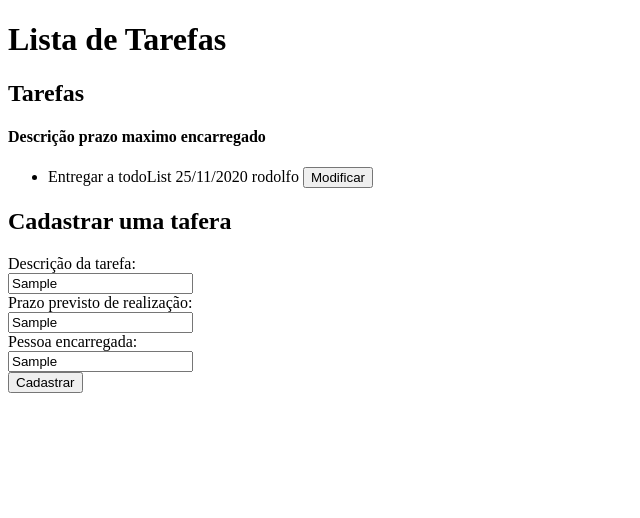
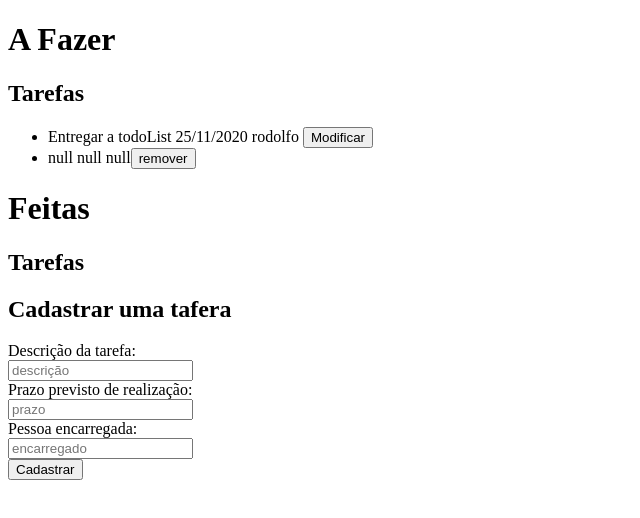
Before and after one commit to denpufa/TO-DO-LIST, a plain HTML site: page index.html in a window 1280 px wide. Both pictures are taken after typing "Sample", "Sample", "Sample" into the empty fields and a click on the button "Cadastrar". Shown: the whole page, without its empty margins (0-640 px from the left). Drawn offline with Linux system fonts and the light colour scheme.

Commit message:
mudanca do query selector pro getElement no js

```diff
--- a/index.html
+++ b/index.html
@@ -7,10 +7,10 @@
 
 <body>
 
-<h1>Lista de Tarefas</h1>
+<h1>A Fazer</h1>
     <h2>Tarefas</h2>
-        <h4>Descrição  prazo maximo   encarregado</h4>
-    <ul id ="tarefas">
+
+    <ul id ="a_fazer">
         <li>
 
              Entregar a todoList   25/11/2020  rodolfo
@@ -18,7 +18,11 @@
         </li>
 
     </ul>
+<h1>Feitas</h1>
+    <h2>Tarefas</h2>
+    <ul id ="feitas">
 
+    </ul>
 
 
 
@@ -31,8 +35,8 @@
         <label for="data">Prazo previsto de realização:</label><br>
         <input type="text" id="prazo" placeholder="prazo"><br>
         <label for="pessoa">Pessoa encarregada:</label><br>
-        <input type="text" id="encarregado" placeholder="encarregado"><br>
-        <button>Cadastrar</button>
+        <input  type="text" id="encarregado" placeholder="encarregado"><br>
+        <button id ="botao_cadastrar">Cadastrar</button>
       </form>
     </div>
 <script src="index.js"></script>
--- a/index.js
+++ b/index.js
@@ -1,8 +1,8 @@
-const botaoCadastrar = document.querySelector("form button")
-const descricao = document.querySelector("form #descricao")
-const prazo = document.querySelector("form #prazo")
-const encarregado = document.querySelector("form #encarregado")
-const ul = document.querySelector("ul")
+const botaoCadastrar = document.getElementById('botao_cadastrar')
+const descricao = document.getElementById('descricao')
+const prazo = document.getElementById('prazo')
+const encarregado = document.getElementById('encarregado')
+const ul = document.getElementById('a_fazer')
 
 
 
@@ -11,7 +11,7 @@ botaoCadastrar.onclick = ev  =>  {
     if(descricao.value && prazo.value && encarregado.value){
 
         const texto = document.createElement('span')
-        texto.innerHTML = $(descricao.value) + " " + $(prazo.value) +  " " +  $(encarregado.value)
+        texto.innerHTML = descricao.nodeValue + " " + prazo.nodeValue +  " " +  encarregado.nodeValue
         const botao = document.createElement('button')
         botao.innerHTML = 'remover'
 
```
